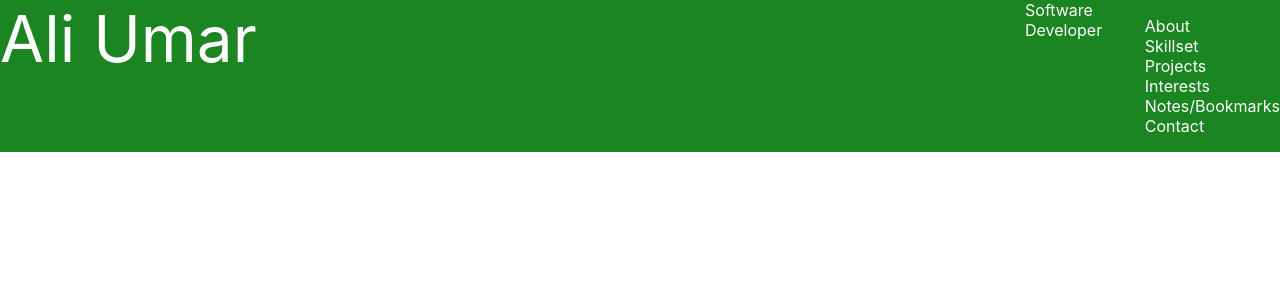
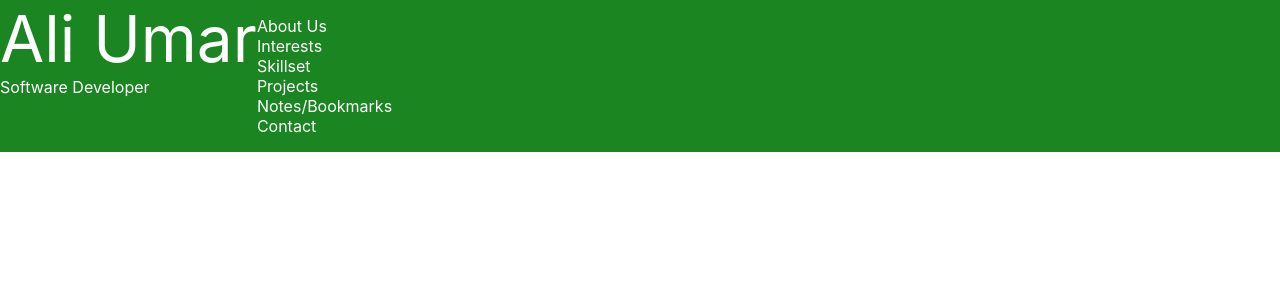
Before and after one commit to ArmyaAli/website-2.0, a Next.js app: page / in a window 1280 px wide. Shown: the top 300 px of the page. Built offline with nearby package versions, Linux system fonts and the light colour scheme.

Commit message:
Linked navbar to diff page sections

```diff
--- a/components/navbar.tsx
+++ b/components/navbar.tsx
@@ -1,26 +1,38 @@
 import type { NextPage } from 'next'
 import Head from 'next/head'
 import Image from 'next/image'
+import React from 'react'
 import styles from '../styles/Navbar.module.css'
+import Link from 'next/link'
 
 const Navbar = () => {
     return (
         <nav>
-            <span className={styles.navTitle}>Ali Umar</span>
-            <span className={styles.navSubtitle}>Software Developer</span>
+            <div className={styles.titleContainer}>
+                <div className={styles.navTitle}>Ali Umar</div>
+                <div className={styles.navSubtitle}>Software Developer</div>
+            </div>
             <ul className={styles.navLinks}>
+                <Link href="#profile">
                     <li className={styles.navLinkItem}>
-                    About
+                        About Us
                     </li>
+                </Link>
+                <Link href="#interests">
+                    <li className={styles.navLinkItem}>
+                        Interests
+                    </li>
+                </Link>
+                <Link href="#skills">
                     <li className={styles.navLinkItem}>
                         Skillset
                     </li>
+                </Link>
+                <Link href="#projects">
                     <li className={styles.navLinkItem}>
                         Projects
                     </li>
-                <li className={styles.navLinkItem}>
-                    Interests
-                </li>
+                </Link>
                 <li className={styles.navLinkItem}>
                     Notes/Bookmarks
                 </li>
```
Lines whose indentation alone changed are shown as unchanged.
